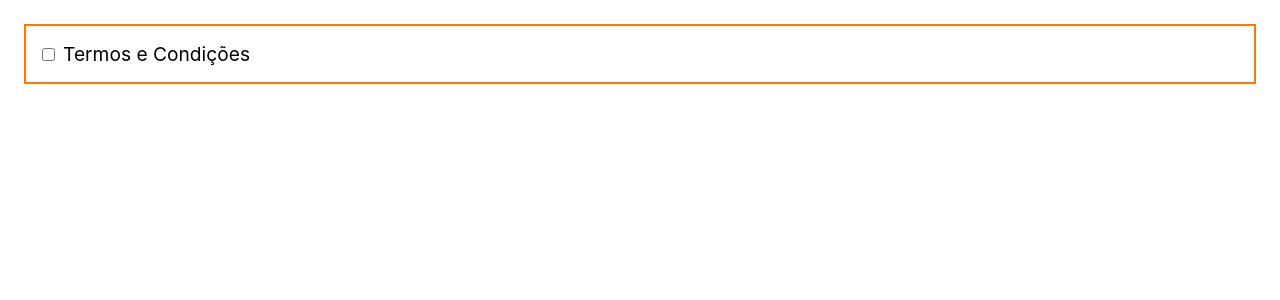
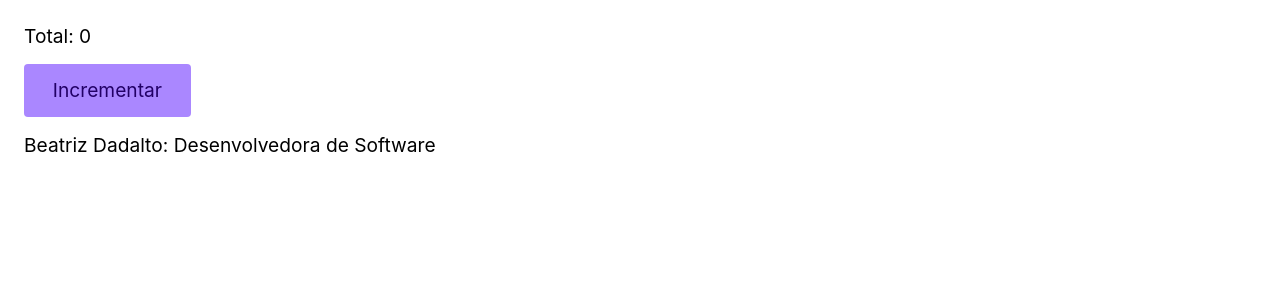
Before and after one commit to beatriz-dadalto/react-com-typescript-origamid, a React (Vite) app: page / in a window 1280 px wide. Shown: the top 300 px of the page. Built offline with nearby package versions, Linux system fonts and the light colour scheme.

Commit message:
useState TSX 1

```diff
--- a/src/App.tsx
+++ b/src/App.tsx
@@ -1,10 +1,39 @@
 import React from "react";
-import Checkbox from "./Checkbox";
+import Button from "./Button";
+
+function user() {
+  return {
+    nome: "Beatriz Dadalto",
+    profissao: "Desenvolvedora de Software",
+  };
+}
+
+type User = {
+  nome: string;
+  profissao: string;
+};
 
 function App() {
+  const [data, setData] = React.useState<null | User>(null);
+  const [total, setTotal] = React.useState(0)
+
+  React.useEffect(() => {
+    setTimeout(() => {
+      setData(user());
+    }, 1000);
+  }, []);
+
   return (
     <div>
-      <Checkbox label="Termos e Condições" />
+      <div>
+        <p>Total: {total}</p>
+        <Button incrementar={setTotal}/>
+      </div>
+      {data !== null && (
+        <div>
+          {data.nome}: {data.profissao}
+        </div>
+      )}
     </div>
   );
 }
--- /dev/null
+++ b/src/Button.tsx
@@ -0,0 +1,19 @@
+import React from "react";
+
+type ButtonProps = {
+  incrementar: React.Dispatch<React.SetStateAction<number>>;
+};
+
+const Button = ({ incrementar }: ButtonProps) => {
+  return (
+    <button
+      onClick={() => {
+        incrementar((number) => number + 1);
+      }}
+    >
+      Incrementar
+    </button>
+  );
+};
+
+export default Button;
--- a/src/Checkbox.tsx
+++ /dev/null
@@ -1,38 +0,0 @@
-import React from "react";
-
-type CheckboxProps = React.ComponentProps<"input"> & {
-  label: string;
-};
-
-const Checkbox = ({ label, ...props }: CheckboxProps) => {
-  const [isChecked, setIsChecked] = React.useState(false);
-
-  /*
-    se eu fizer por funcao anonima ela já tipa. como essa funcao eh apenas para mudar o evento, eh melhor fazer por funcao anonima la na propriedade da tag input
-  */
-  // const handleChange: React.ChangeEventHandler<HTMLInputElement> = (event) => {
-  //   setIsChecked(event.currentTarget.checked);
-  // };
-
-  return (
-    <label
-      htmlFor={label}
-      style={{
-        padding: "1rem",
-        border: isChecked ? "2px solid #8D2" : "2px solid #F70",
-      }}
-    >
-      <input
-        type="checkbox"
-        checked={isChecked}
-        onChange={(event) => {
-          setIsChecked(event.currentTarget.checked);
-        }}
-        {...props}
-      />
-      {label}
-    </label>
-  );
-};
-
-export default Checkbox;
```
